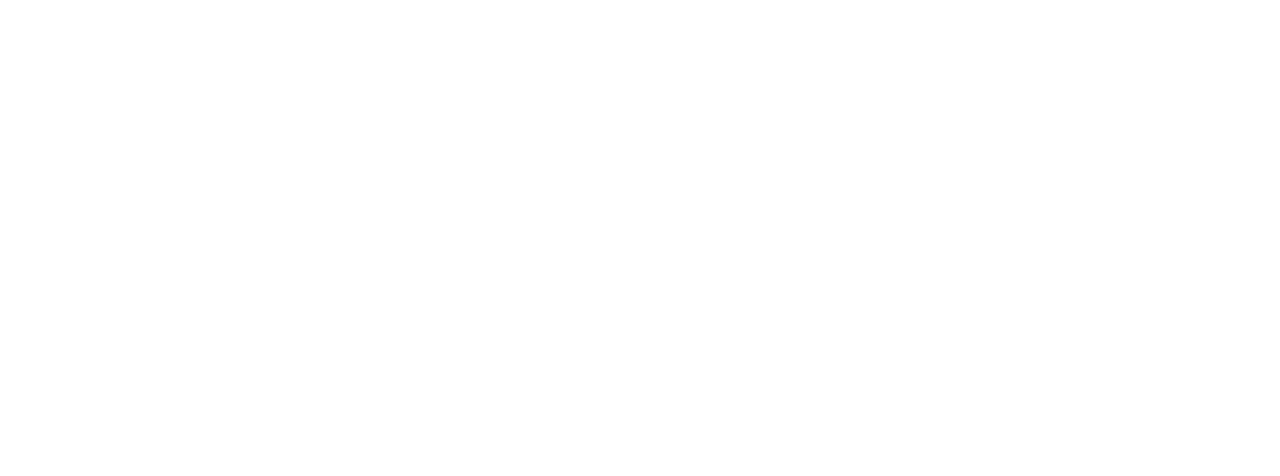
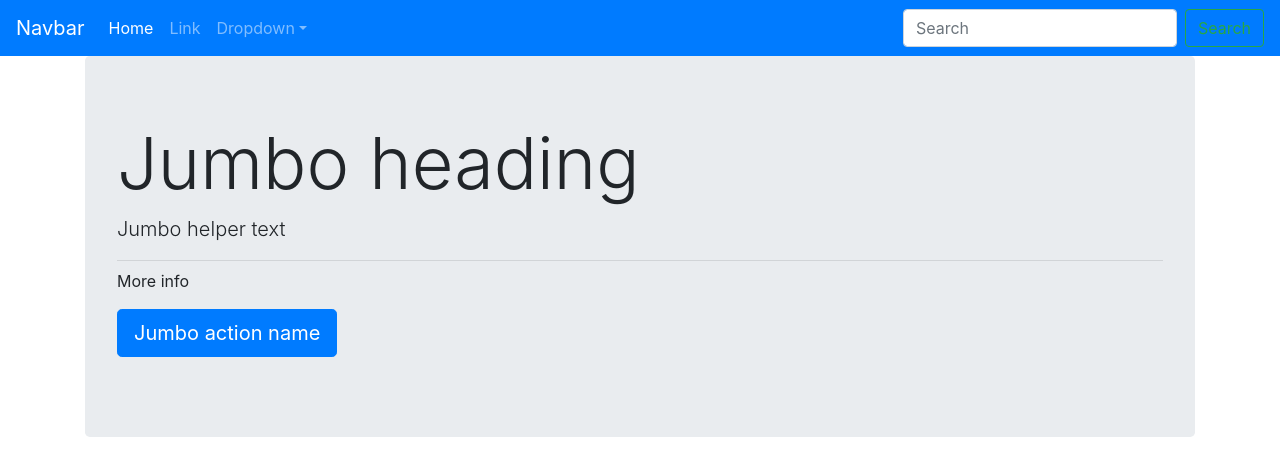
Before and after one commit to SirPok/hellogit, a plain HTML site: page index.html in a window 1280 px wide. Drawn offline with nearby package versions, Linux system fonts and the light colour scheme.

Commit message:
add navbar and jombo

```diff
--- a/index.html
+++ b/index.html
@@ -11,6 +11,45 @@
   </head>
   <body>
 
+    <nav class="navbar navbar-expand-sm navbar-dark bg-primary">
+        <a class="navbar-brand" href="#">Navbar</a>
+        <button class="navbar-toggler d-lg-none" type="button" data-toggle="collapse" data-target="#collapsibleNavId" aria-controls="collapsibleNavId"
+            aria-expanded="false" aria-label="Toggle navigation"></button>
+        <div class="collapse navbar-collapse" id="collapsibleNavId">
+            <ul class="navbar-nav mr-auto mt-2 mt-lg-0">
+                <li class="nav-item active">
+                    <a class="nav-link" href="#">Home <span class="sr-only">(current)</span></a>
+                </li>
+                <li class="nav-item">
+                    <a class="nav-link" href="#">Link</a>
+                </li>
+                <li class="nav-item dropdown">
+                    <a class="nav-link dropdown-toggle" href="#" id="dropdownId" data-toggle="dropdown" aria-haspopup="true" aria-expanded="false">Dropdown</a>
+                    <div class="dropdown-menu" aria-labelledby="dropdownId">
+                        <a class="dropdown-item" href="#">Action 1</a>
+                        <a class="dropdown-item" href="#">Action 2</a>
+                    </div>
+                </li>
+            </ul>
+            <form class="form-inline my-2 my-lg-0">
+                <input class="form-control mr-sm-2" type="text" placeholder="Search">
+                <button class="btn btn-outline-success my-2 my-sm-0" type="submit">Search</button>
+            </form>
+        </div>
+    </nav>
+
+    <div class="container">
+        <div class="jumbotron">
+            <h1 class="display-3">Jumbo heading</h1>
+            <p class="lead">Jumbo helper text</p>
+            <hr class="my-2">
+            <p>More info</p>
+            <p class="lead">
+                <a class="btn btn-primary btn-lg" href="Jumbo action link" role="button">Jumbo action name</a>
+            </p>
+        </div>
+    </div>
+
     <!-- Optional JavaScript -->
     <!-- jQuery first, then Popper.js, then Bootstrap JS -->
     <script src="https://code.jquery.com/jquery-3.3.1.slim.min.js" integrity="sha384-q8i/X+965DzO0rT7abK41JStQIAqVgRVzpbzo5smXKp4YfRvH+8abtTE1Pi6jizo" crossorigin="anonymous"></script>
```
